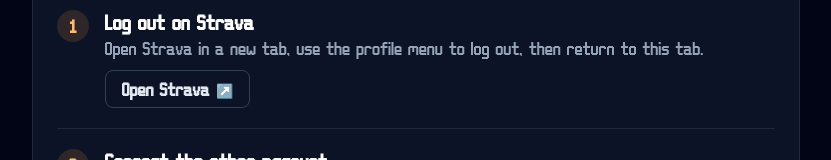
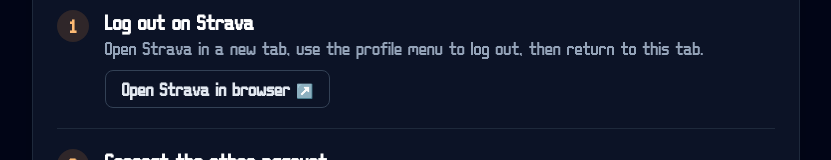
Before and after one commit to intameli/running, a Next.js app: page /strava/switch in a window 1280 px wide. Shown: the part 311-471 px from the top of the page, without its empty margins (224-1055 px from the left). Built offline with nearby package versions, Linux system fonts and the light colour scheme.

Commit message:
fix: keep Strava logout in browser

```diff
--- /dev/null
+++ b/src/app/_components/open-strava-in-browser-button.tsx
@@ -0,0 +1,39 @@
+"use client";
+
+import { useState } from "react";
+
+const STRAVA_DASHBOARD_URL = "https://www.strava.com/dashboard";
+
+export function OpenStravaInBrowserButton() {
+  const [wasBlocked, setWasBlocked] = useState(false);
+
+  function openStrava() {
+    const stravaTab = window.open("", "_blank");
+
+    if (!stravaTab) {
+      setWasBlocked(true);
+      return;
+    }
+
+    stravaTab.opener = null;
+    stravaTab.location.href = STRAVA_DASHBOARD_URL;
+  }
+
+  return (
+    <div className="mt-3">
+      <button
+        className="inline-flex items-center justify-center rounded-lg border border-slate-700 px-4 py-2 text-sm font-semibold text-slate-200 transition-colors hover:border-orange-400 hover:text-orange-200 focus-visible:outline focus-visible:outline-2 focus-visible:outline-offset-2 focus-visible:outline-orange-300"
+        onClick={openStrava}
+        type="button"
+      >
+        Open Strava in browser
+        <span aria-hidden="true">&nbsp;↗</span>
+      </button>
+      {wasBlocked ? (
+        <p className="mt-2 text-sm text-amber-300" role="alert">
+          Allow pop-ups for this site, then try again.
+        </p>
+      ) : null}
+    </div>
+  );
+}
--- a/src/app/strava/switch/page.tsx
+++ b/src/app/strava/switch/page.tsx
@@ -1,6 +1,7 @@
 import Link from "next/link";
 
 import { DashboardShell } from "~/app/_components/dashboard";
+import { OpenStravaInBrowserButton } from "~/app/_components/open-strava-in-browser-button";
 import { StravaAuthorizeLink } from "~/app/_components/strava-authorize-link";
 
 export default function SwitchStravaAccount() {
@@ -27,15 +28,7 @@
                 Open Strava in a new tab, use the profile menu to log out, then
                 return to this tab.
               </p>
-              <a
-                className="mt-3 inline-flex items-center justify-center rounded-lg border border-slate-700 px-4 py-2 text-sm font-semibold text-slate-200 transition-colors hover:border-orange-400 hover:text-orange-200 focus-visible:outline focus-visible:outline-2 focus-visible:outline-offset-2 focus-visible:outline-orange-300"
-                href="https://www.strava.com/dashboard"
-                rel="noreferrer"
-                target="_blank"
-              >
-                Open Strava
-                <span aria-hidden="true">&nbsp;↗</span>
-              </a>
+              <OpenStravaInBrowserButton />
             </div>
           </li>
 
```
